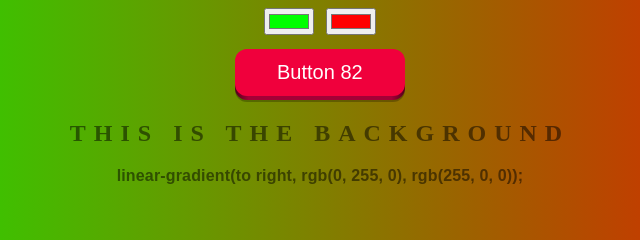
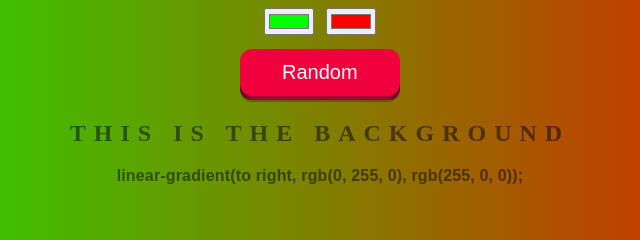
Before and after one commit to VimuKale/background-generator, a plain HTML site: page index.html in a window 1280 px wide. Shown: the top 240 px of the page, 320-960 px from the left. Drawn offline with Linux system fonts and the light colour scheme.

Commit message:
Update index.html
changing button label

```diff
--- a/index.html
+++ b/index.html
@@ -14,7 +14,7 @@
 	  <span class="button-82-shadow"></span>
 	  <span class="button-82-edge"></span>
 	  <span class="button-82-front text">
-	    Button 82
+	    Random
 	  </span>
     </button>
 	<h2>This is the background</h2>
```
